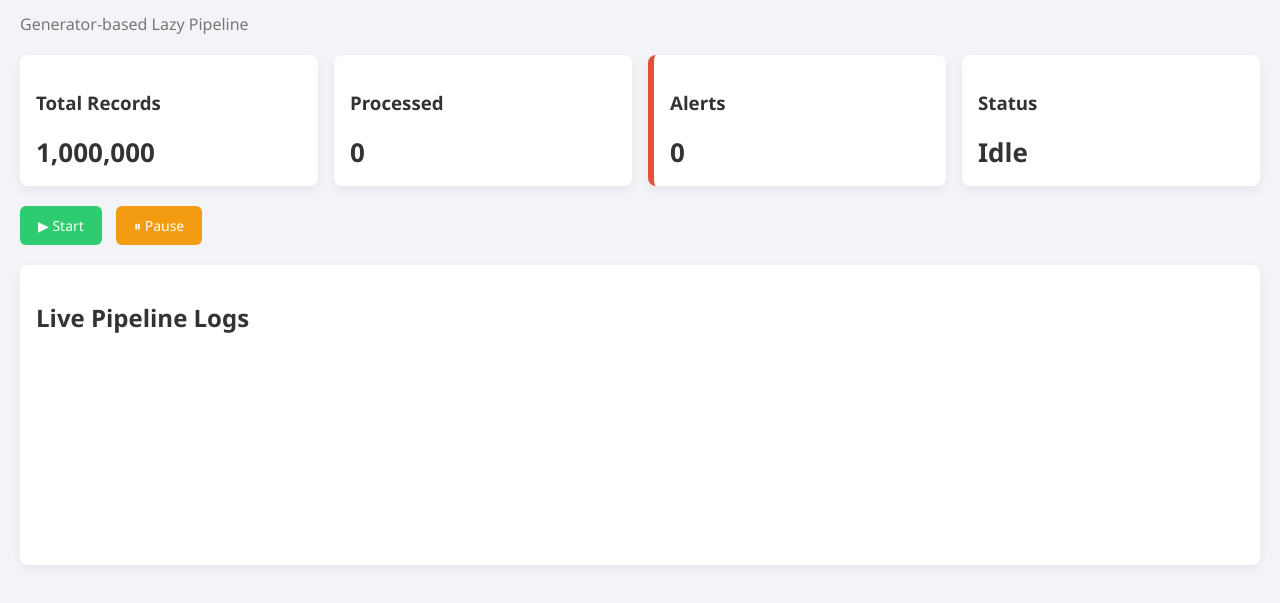
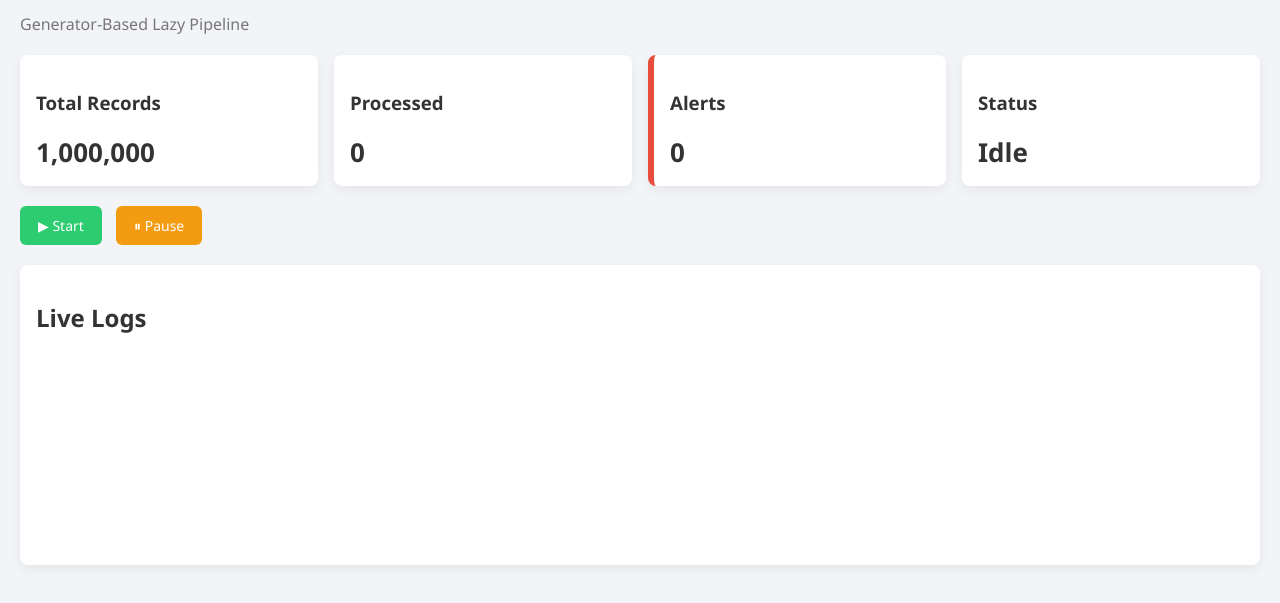
Before and after one commit to ArkS0001/Large-Data-Processing, a plain HTML site: page ui/index.html in a window 1280 px wide. Shown: the part 87-690 px from the top of the page. Drawn offline with Linux system fonts and the light colour scheme.

Commit message:
Update text for consistency in index.html

```diff
--- a/ui/index.html
+++ b/ui/index.html
@@ -9,13 +9,13 @@
 
 <header>
   <h1>Enterprise Data Processing Monitor</h1>
-  <p>Generator-based Lazy Pipeline</p>
+  <p>Generator-Based Lazy Pipeline</p>
 </header>
 
 <section class="kpi">
   <div class="card">
     <h3>Total Records</h3>
-    <span id="total">1,000,000</span>
+    <span>1,000,000</span>
   </div>
   <div class="card">
     <h3>Processed</h3>
@@ -37,7 +37,7 @@
 </section>
 
 <section class="logs">
-  <h2>Live Pipeline Logs</h2>
+  <h2>Live Logs</h2>
   <div id="logBox"></div>
 </section>
 
```
